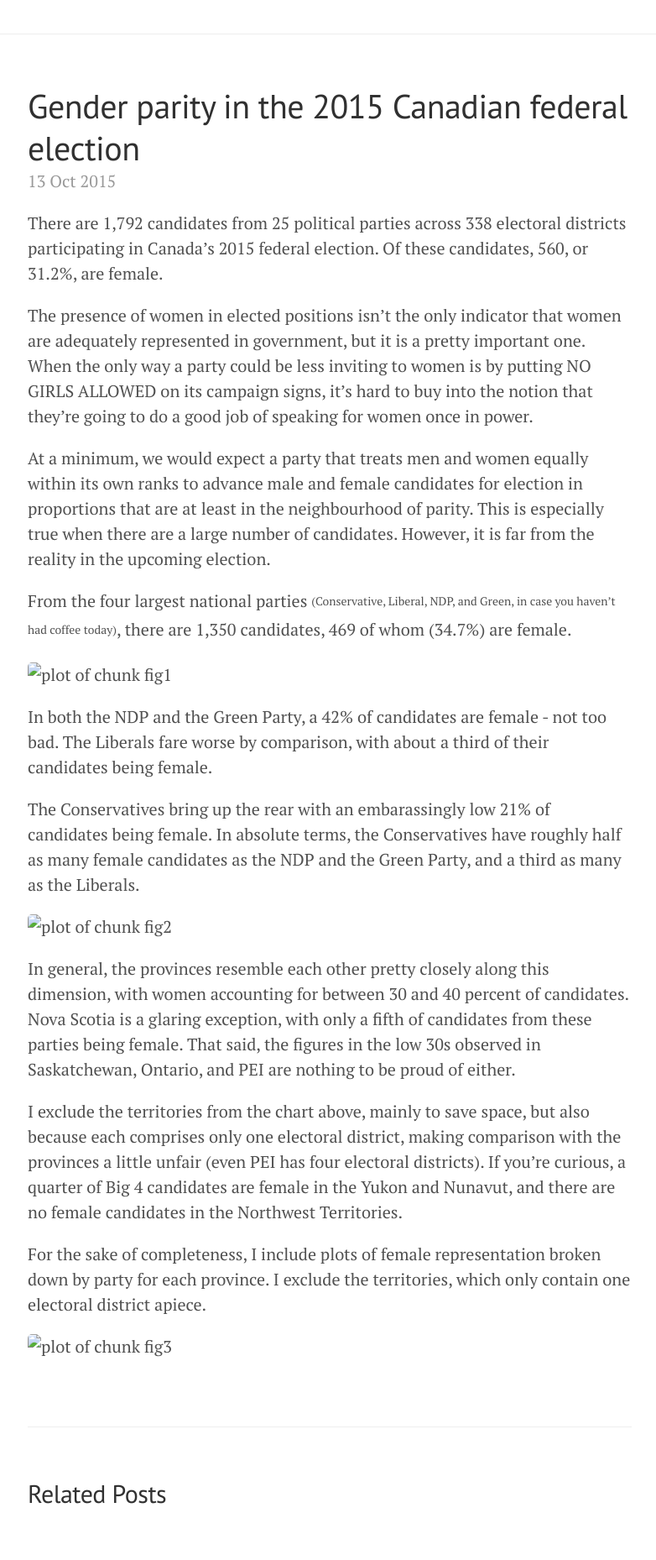
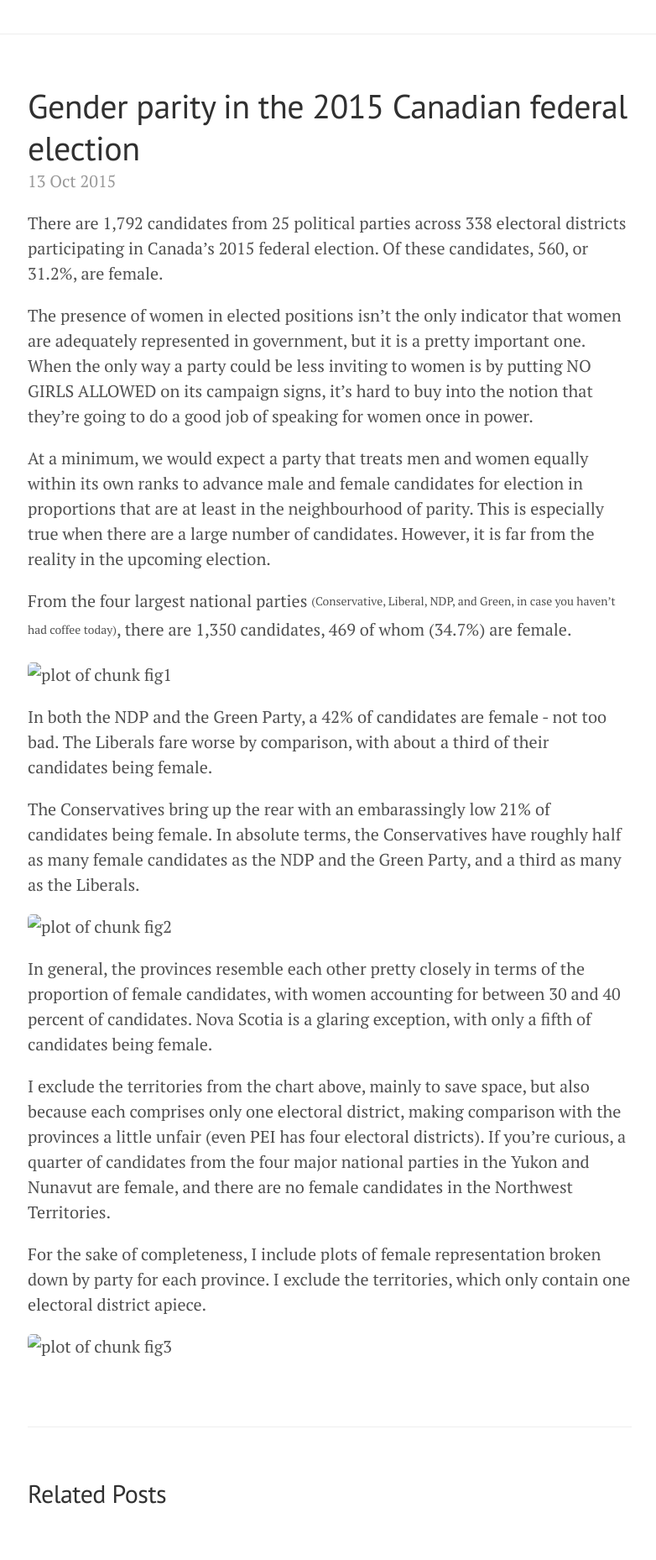
Before and after one commit to no-language/elect-gender, a Jekyll site: the page built from _posts/2015-10-13-gender.md, in a window 1280 px wide. Shown: the whole page at 84% size, without its empty margins (247-1029 px from the left). Built offline with Jekyll 4.4.1, drawn with Linux system fonts in a browser that asks for light colours.

Commit message:
Update 2015-10-13-gender.md

```diff
--- a/_posts/2015-10-13-gender.md
+++ b/_posts/2015-10-13-gender.md
@@ -23,9 +23,9 @@ The Conservatives bring up the rear with an embarassingly low 21% of candidates
 
 <img src="figure/fig2-1.png" title="plot of chunk fig2" alt="plot of chunk fig2" style="display: block; margin: auto;" />
 
-In general, the provinces resemble each other pretty closely along this dimension, with women accounting for between 30 and 40 percent of candidates. Nova Scotia is a glaring exception, with only a fifth of candidates from these parties being female. That said, the figures in the low 30s observed in Saskatchewan, Ontario, and PEI are nothing to be proud of either.
+In general, the provinces resemble each other pretty closely in terms of the proportion of female candidates, with women accounting for between 30 and 40 percent of candidates. Nova Scotia is a glaring exception, with only a fifth of candidates being female.
 
-I exclude the territories from the chart above, mainly to save space, but also because each comprises only one electoral district, making comparison with the provinces a little unfair (even PEI has four electoral districts). If you're curious, a quarter of Big 4 candidates are female in the Yukon and Nunavut, and there are no female candidates in the Northwest Territories.
+I exclude the territories from the chart above, mainly to save space, but also because each comprises only one electoral district, making comparison with the provinces a little unfair (even PEI has four electoral districts). If you're curious, a quarter of candidates from the four major national parties in the Yukon and Nunavut are female, and there are no female candidates in the Northwest Territories.
 
 For the sake of completeness, I include plots of female representation broken down by party for each province. I exclude the territories, which only contain one electoral district apiece.
 
```
